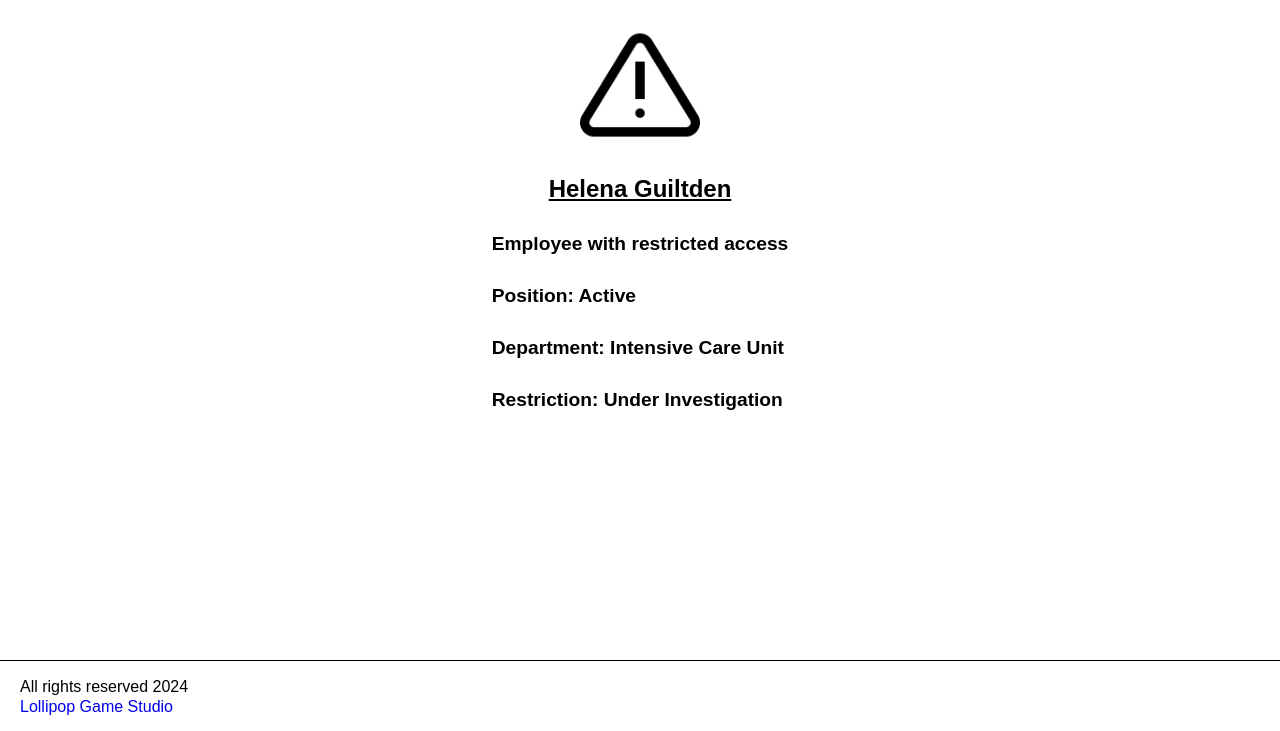
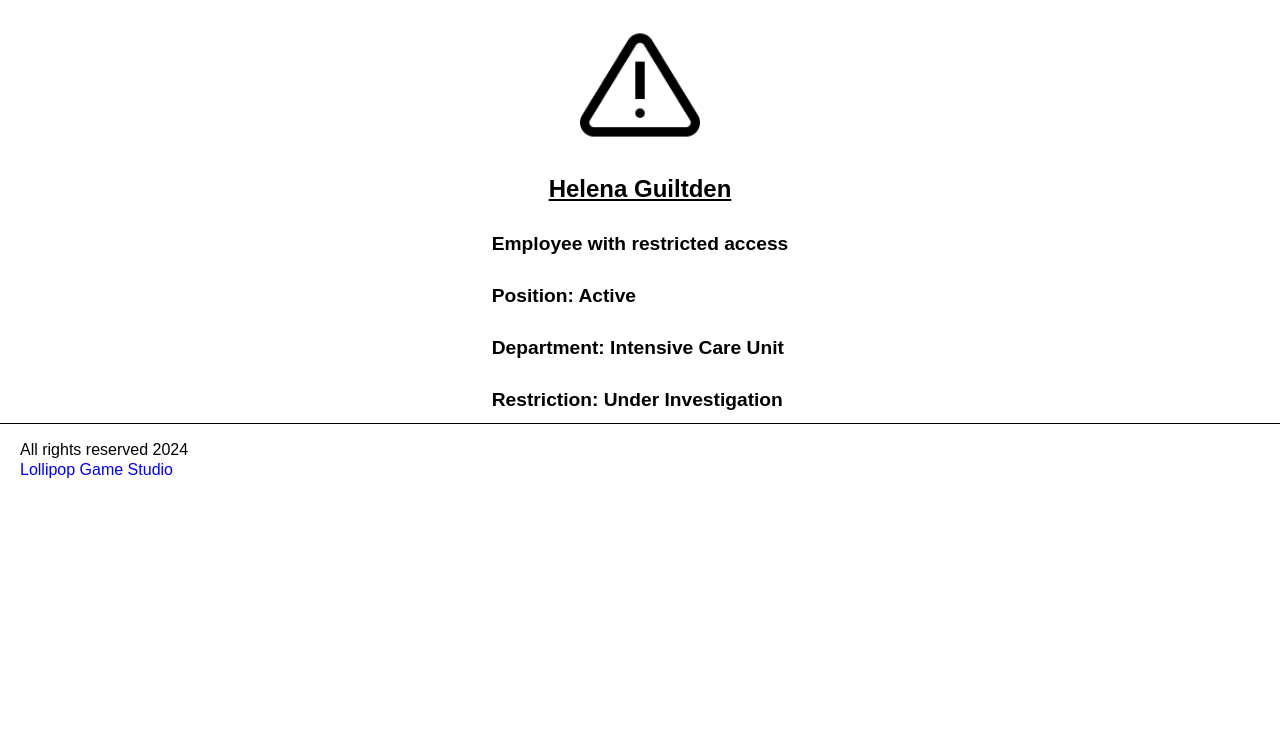
Before and after one commit to cassicava/FMC, a plain HTML site: page index.html in a window 1280 px wide. Shown: the part 69-800 px from the top of the page. Drawn offline with Linux system fonts and the light colour scheme.

Commit message:
Add files via upload

```diff
--- a/style.css
+++ b/style.css
@@ -53,8 +53,8 @@ p{
 }
 
 footer{
-    position: fixed;
-    bottom: 0px;
+    /* position: fixed;
+    bottom: 0px; */
     width: 100vw;
 
     padding: 15px 0px 15px 20px;
```
